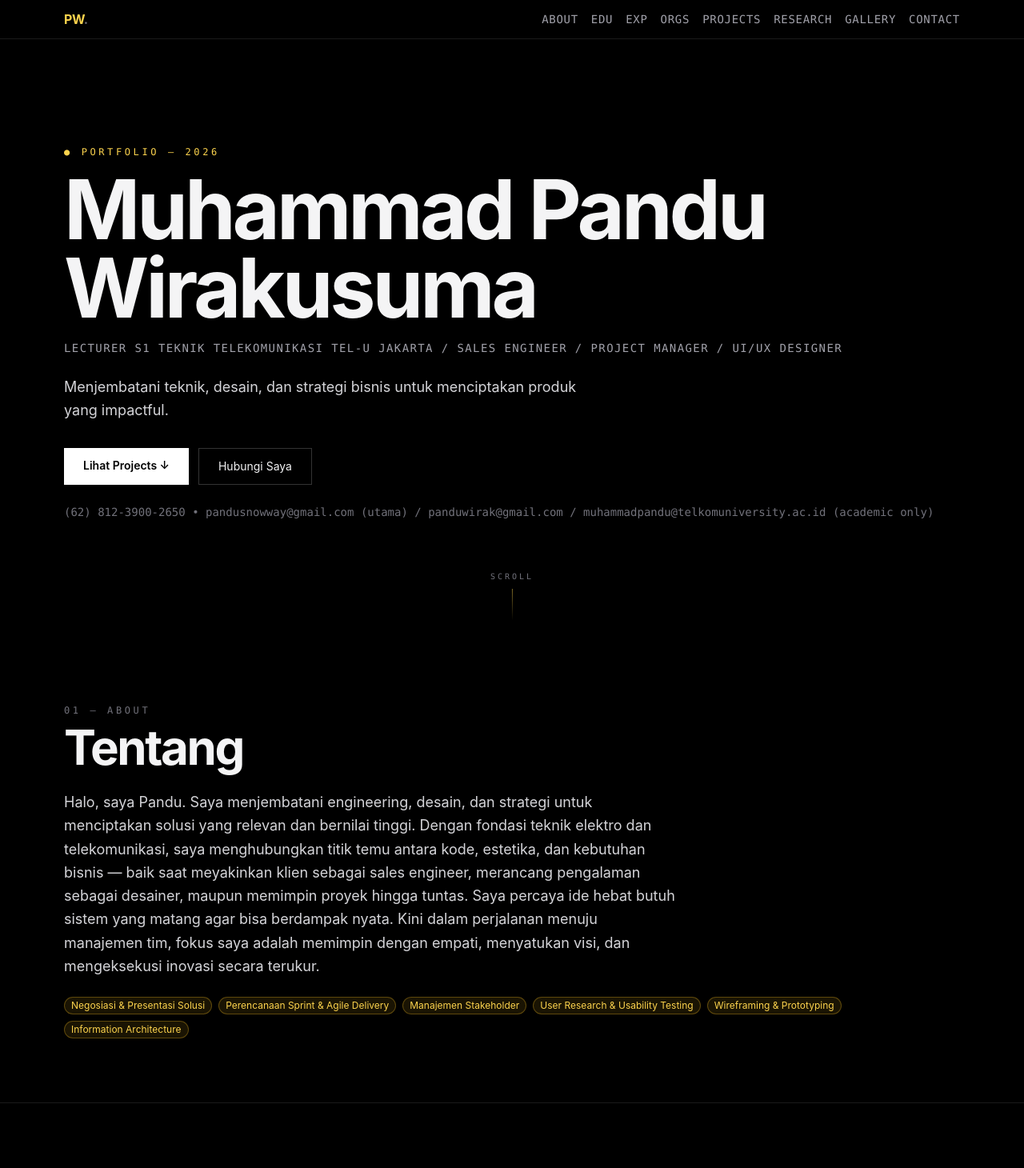
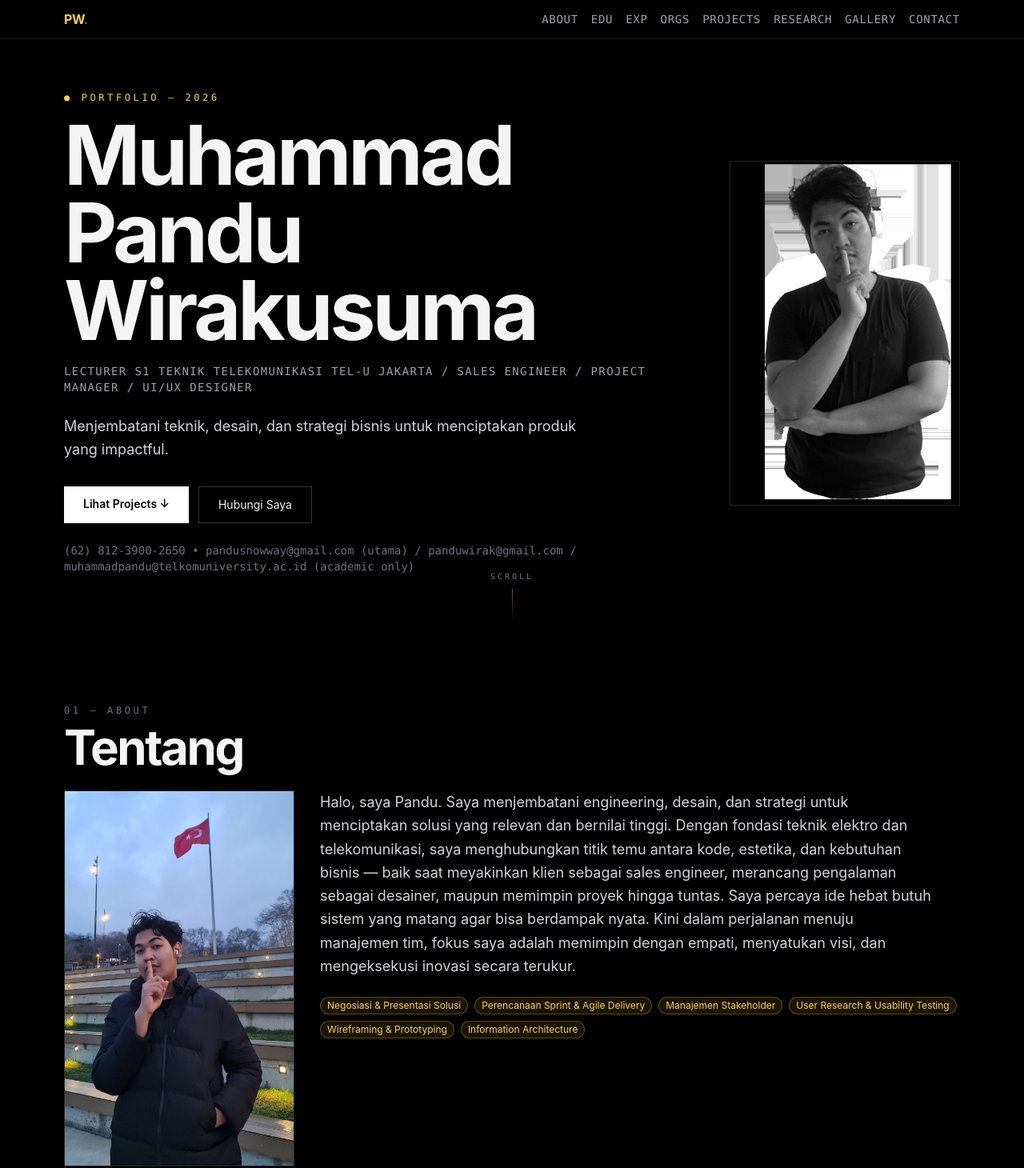
Before and after one commit to panduKedul/resumepanduwirakusuma, a React (Vite) app in the folder porto/: page / in a window 1280 px wide. Shown: the top 1460 px of the page at 80% size. Built offline with nearby package versions, Linux system fonts and the light colour scheme.

Commit message:
feat: foto hero+about, research tanpa metrics besar

```diff
--- a/porto/src/components/About.jsx
+++ b/porto/src/components/About.jsx
@@ -1,5 +1,6 @@
 import profile from "../data/profile.json";
 import Badge from "./Badge";
+import aboutPhoto from "../assets/photo-about.jpg";
 
 export default function About() {
   return (
@@ -7,11 +8,20 @@ export default function About() {
       <div className="max-w-6xl mx-auto px-4 py-20">
         <p className="font-mono text-xs uppercase tracking-[0.3em] text-zinc-500">01 — About</p>
         <h2 className="font-display text-4xl md:text-6xl font-bold tracking-tight mt-2">Tentang</h2>
-        <p className="text-zinc-300 leading-relaxed mt-6 max-w-3xl text-lg">{profile.about}</p>
-        <div className="mt-6 flex flex-wrap gap-2">
-          {profile.keywords.map((k) => (
-            <Badge key={k}>{k}</Badge>
-          ))}
+        <div className="flex flex-col md:flex-row gap-8 items-start mt-6">
+          <img
+            src={aboutPhoto}
+            alt="Muhammad Pandu Wirakusuma"
+            className="w-full md:w-72 shrink-0 object-cover border border-white/15"
+          />
+          <div className="flex-1">
+            <p className="text-zinc-300 leading-relaxed max-w-3xl text-lg">{profile.about}</p>
+            <div className="mt-6 flex flex-wrap gap-2">
+              {profile.keywords.map((k) => (
+                <Badge key={k}>{k}</Badge>
+              ))}
+            </div>
+          </div>
         </div>
       </div>
     </section>
--- a/porto/src/components/Hero.jsx
+++ b/porto/src/components/Hero.jsx
@@ -1,12 +1,19 @@
 import profile from "../data/profile.json";
 import DotCanvas from "./DotCanvas";
+import heroPhoto from "../assets/photo-hero.jpg";
 
 export default function Hero() {
   const h = profile.hero;
   return (
     <header className="relative min-h-screen flex items-center bg-black overflow-hidden">
       <DotCanvas />
-      <div className="max-w-6xl mx-auto px-4 pt-28 pb-20 w-full">
+      <div className="max-w-6xl mx-auto px-4 pt-28 pb-20 w-full flex flex-col md:flex-row items-center gap-10">
+        <img
+          src={heroPhoto}
+          alt="Muhammad Pandu Wirakusuma"
+          className="w-56 md:w-72 shrink-0 object-cover border border-white/15 order-first md:order-last"
+        />
+        <div className="flex-1">
         <p className="font-mono text-xs uppercase tracking-[0.3em] text-amber-300">
           ● Portfolio — 2026
         </p>
@@ -42,6 +49,7 @@ export default function Hero() {
             .map((e) => (h.emailLabels?.[e] ? `${e} (${h.emailLabels[e]})` : e))
             .join(" / ")}
         </p>
+        </div>
       </div>
       <div className="absolute bottom-6 left-1/2 -translate-x-1/2 flex flex-col items-center gap-2 text-zinc-500">
         <span className="font-mono text-[10px] uppercase tracking-[0.3em]">Scroll</span>
--- a/porto/src/components/Research.jsx
+++ b/porto/src/components/Research.jsx
@@ -21,11 +21,6 @@ export default function Research() {
             >
               <div className="flex items-center justify-between gap-2">
                 <span className="font-mono text-xs text-zinc-500">{r.year}</span>
-                {r.metrics && (
-                  <span className="text-5xl font-bold tabular-nums tracking-tight text-zinc-100">
-                    {r.metrics}
-                  </span>
-                )}
               </div>
               <h3 className="font-semibold leading-snug tracking-tight text-lg">{r.title}</h3>
               <p className="font-mono text-xs text-zinc-500 uppercase">
```
Also changed, not shown: porto/src/assets/photo-about.jpg (added), porto/src/assets/photo-hero.jpg (added).
